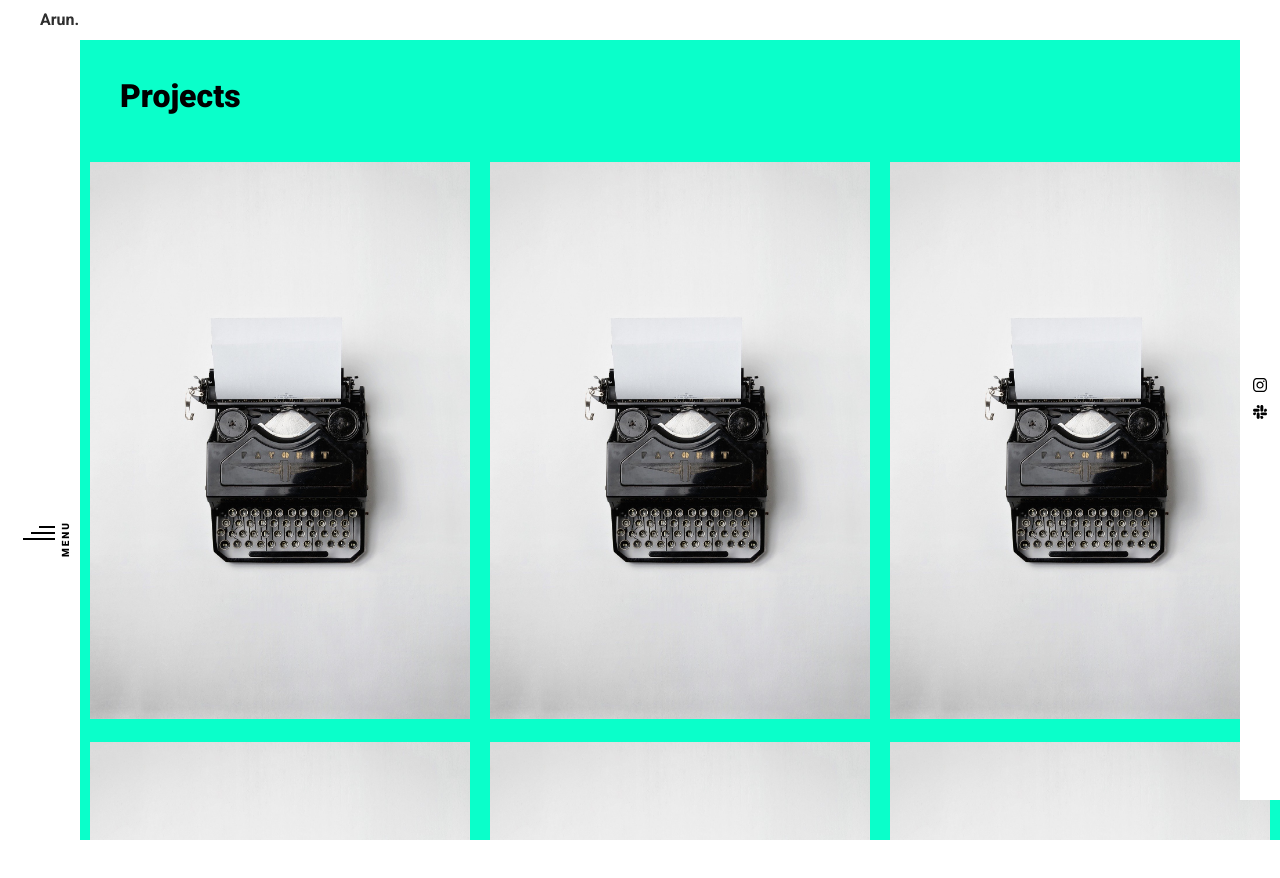
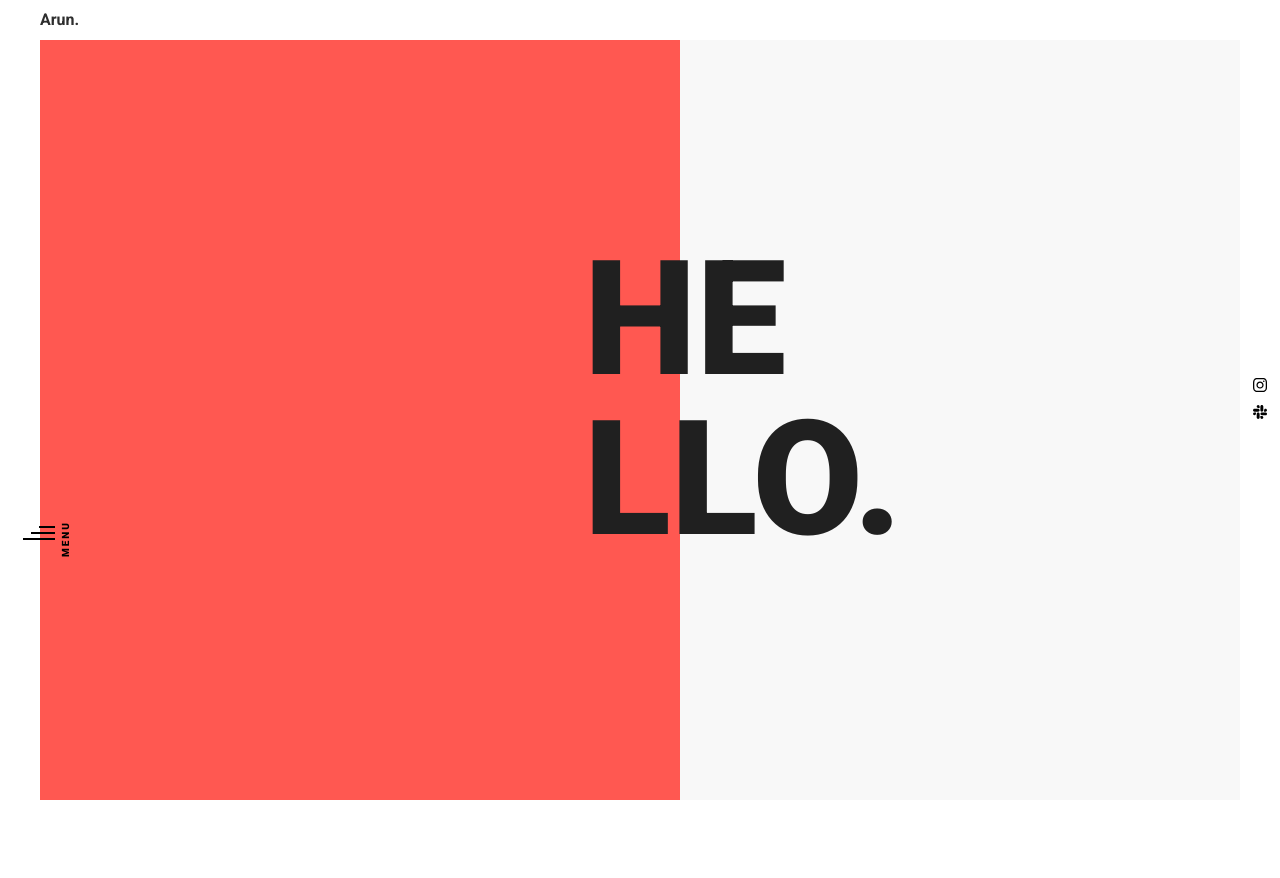
Before and after one commit to just-arun/json-examples, a website: page src/index.html in a window 1280 px wide. Shown: the top 878 px of the page. Drawn offline with nearby package versions, Linux system fonts and the light colour scheme.

Commit message:
commiting on: Sun 17 May 20:52:41 IST 2020

```diff
--- a/src/css/main.scss
+++ b/src/css/main.scss
@@ -538,13 +538,17 @@ body {
         }
       }
       &.projects {
-        position: relative;
+        .tech-section {
+          background: #fff;
+          width: 100%;
+          animation: hundredToZero .3 1s 1 forwards ease-in-out;
+        }
         .projects-section {
           position: relative;
           top: 40px;
           left: 40px;
           opacity: 1;
-          background: rgb(10, 255, 202);
+          background: #fff;
           overflow-x: hidden;
           min-height: calc(100vh - 40px);
           @include lg() {
--- a/src/index.html
+++ b/src/index.html
@@ -87,8 +87,8 @@
       </aside>
       <main>
         <section class="landing">
-          <!-- <div :class="`section-1 ${sectionOne}`"> -->
-          <div :class="`section-1 projects`">
+          <div :class="`section-1 ${sectionOne}`">
+          <!-- <div :class="`section-1 projects`"> -->
             <div class="left">
               <div :class="`left-content ${sectionOne}`">
                 <b>~~ since 2018</b>
```
Also changed, not shown: src/css/main.css, 1 other file.
